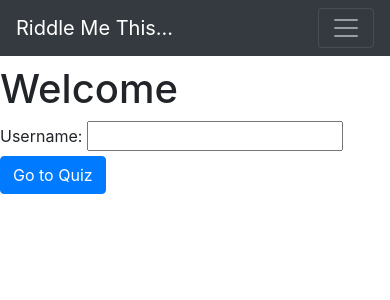
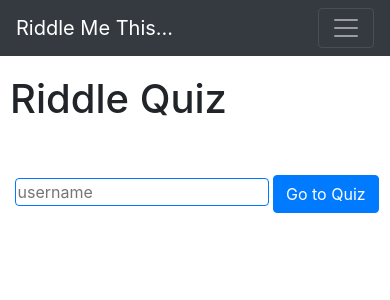
Before and after one commit to Bad-Gandalf/milestone3-riddle-quiz, a Flask app: page / in a window 390 px wide. Shown: the top 300 px of the page. Run offline with Flask 2, Linux system fonts and the light colour scheme; some libraries are stand-ins or nearby versions.

Commit message:
imported sessions and reformatted code to work with sessions dictionary, css media queries added

```diff
--- a/data/riddle_data.json
+++ b/data/riddle_data.json
@@ -7,7 +7,7 @@
 
     },
       {
-        "riddle"       : "What has roots as nobody sees, Is taller than trees Up, up it goes, And yet never grows?",
+        "riddle"       : "What has roots as nobody sees, Is taller than trees, Up up it goes, And yet never grows?",
         "answer"       : "Mountain",
         "url"          : "2",
         "image_source" : "http://78.media.tumblr.com/f1eb583b52d43019744de0687f9f7589/tumblr_o8ho9omAB21qh5xqho3_1280.jpg"
@@ -31,7 +31,7 @@
         "image_source" : "https://pbs.twimg.com/media/CQZycuOVAAA82_8.jpg"
     },
       {
-        "riddle"       : "It cannot be seen, cannot be felt, Cannot be heard, cannot be smelt. It lies behind stars and under hills, And empty holes it fills. It comes first and follows after, Ends life, kills laughter",
+        "riddle"       : "It cannot be seen, Cannot be felt, Cannot be heard, Cannot be smelt. It lies behind stars and under hills, And empty holes it fills. It comes first and follows after, Ends life, kills laughter",
         "answer"       : "Dark",
         "url"          : "6",
         "image_source" : "http://img.playbuzz.com/image/upload/f_auto,fl_lossy,q_auto/cdn/79003510-1e28-4caa-8067-0f850a1b30bb/33c574a5-1a1b-49f7-8f57-7476d47d967f.jpg"
@@ -46,7 +46,7 @@
         "riddle"       : "A box without hinges, key or lid, Yet golden treasure inside is hid.",
         "answer"       : "Egg",
         "url"          : "8",
-        "image_source" : "http://www.azquotes.com/picture-quotes/quote-a-box-without-hinges-key-or-lid-yet-golden-treasure-inside-is-hid-j-r-r-tolkien-29-53-91.jpg"
+        "image_source" : "http://7428.net/wp-content/uploads/2013/04/Treasure-Box-4.jpg"
     },
     {
         "riddle"       : "Voiceless it cries, Wingless flutters, Toothless bites, Mouthless mutters.",
--- a/data/scoreboard.txt
+++ b/data/scoreboard.txt
@@ -26,3 +26,9 @@
 2 Test10 11/04/18
 9 Test11 11/04/18
 10 1234567890 11/04/18
+9 Podge 11/04/18
+9 Test12 12/04/18
+10 Test12 12/04/18
+1 Player1 12/04/18
+8 Patrick 12/04/18
+2 Podge 12/04/18
--- a/run.py
+++ b/run.py
@@ -1,13 +1,13 @@
 import os
 import json
-from flask import Flask, render_template, request, redirect, flash, url_for
+from flask import Flask, render_template, request, redirect, flash, url_for, session
 from datetime import datetime
 
 app = Flask(__name__)
 app.secret_key = 'some_secret'
 
-user = {"username":"",
-        "score" : 0 }
+
+
 
 def username_validator(username):
     if len(username) > 10:
@@ -50,8 +50,8 @@ def login():
         if username_validator(username) == False:
             flash("Username must contain between 3 and 10 characters and cannot contain any spaces")
         else:
-            user['username'] = username
-            user['score'] = 0
+            session['username'] = username
+            session['score'] = 0
             return redirect('/1')
     return render_template("index.html")
 
@@ -67,7 +67,7 @@ def get_info(number):
                 total = str(int(obj['url']) - 1)
 
 
-    return render_template("member.html", riddle=riddle, user=user, total=total)
+    return render_template("member.html", riddle=riddle, user=session, total=total, score=session['score'])
 
 
 @app.route('/submit_answer', methods = ["POST"])
@@ -79,7 +79,7 @@ def check_answer():
         if url < 10:
             if guess == answer:
                 url += 1
-                user['score'] += 1
+                session['score'] += 1
                 return redirect(url)
             elif guess == "Pass":
                 url += 1
@@ -89,11 +89,11 @@ def check_answer():
                 return redirect(url)
         else:
             if guess == answer:
-                user['score'] += 1
-                add_to_scoreboard(user['username'], user['score'])
+                session['score'] +=1
+                add_to_scoreboard(session['username'], session['score'])
                 return redirect('leaderboard')
             elif guess == "Pass":
-                add_to_scoreboard(user['username'], user['score'])
+                add_to_scoreboard(session['username'], session['score'])
                 return redirect('leaderboard')
             else:
                 flash('"{}" is incorrect. Please try again, or type "pass\" to skip the question.'.format(request.form['answer']))
@@ -106,7 +106,7 @@ def check_answer():
 def leaderboard():
     scoreboard = display_scoreboard()
 
-    return render_template("leaderboard.html", scoreboard=scoreboard, user=user)
+    return render_template("leaderboard.html", scoreboard=scoreboard, username=session['username'], score=session['score'])
 
 
 
--- a/static/css/styles.css
+++ b/static/css/styles.css
@@ -1,6 +1,21 @@
 .image-container img {
     max-height: 300px;
     width: auto;
+    margin-left: auto;
+    margin-right: auto;
+    display: block;
+}
+
+.form-group {
+    text-align: center;
+}
+
+.riddle  {
+    text-align: center
+}
+
+.score {
+    text-align: center;
 }
 
 .leaderboard {
@@ -15,6 +30,29 @@ body {
 
 }
 
-.row {
+
+
+.jumbotron {
     text-align: center;
 }
+
+.form-group {
+    text-align: center;
+}
+
+.form-group input {
+    border: solid #007bff 1px;
+    border-radius: .25rem;
+    line-height: 1.5;
+
+}
+.row {
+    margin: 10px;
+}
+
+@media(max-width: 722px) {
+   .image-container img {
+       max-width: 330px;
+       height: auto;
+    }
+}
--- a/templates/index.html
+++ b/templates/index.html
@@ -1,23 +1,28 @@
-{% extends 'base.html' %}
-{% block content %}
+{% extends 'base.html' %} {% block content %}
 
-<h1>Welcome</h1>
+<header>
+    <div class="col-xs-12">
+        <div class="row">
+            <h1>Riddle Quiz</h1>
+        </div>
+    </div>
+</header>
+<br>
+<div class="col-xs-12">
+    <div class="row">
+        <form method="POST" class="form-group">
+            <label for="username"></label>
+            <input type="text" id='username' name="username" placeholder="username" />
 
-<form method="POST" class="form-group">
-            <label for="username">Username:</label>
-            <input type="text" id='username' name = "username" placeholder="" />
-
-            <button type="button" class="btn btn-primary">Go to Quiz</button>
+            <button type="submit" class="btn btn-primary">Go to Quiz</button>
         </form>
 
-{% with messages = get_flashed_messages() %}
-        {% if messages %}
+        {% with messages = get_flashed_messages() %} {% if messages %}
         <ul class="flashes">
             {% for message in messages %}
             <li>{{ message }}</li>
             {% endfor %}
         </ul>
-        {% endif %}
-        {% endwith %}
-
-{% endblock %}
+        {% endif %} {% endwith %} {% endblock %}
+    </div>
+</div>
--- a/templates/leaderboard.html
+++ b/templates/leaderboard.html
@@ -5,17 +5,17 @@
 <div class=leaderboard>
 <div class="jumbotron">
 <h2>Leaderboard</h2>
-<p>Congrats you got {{ user.score }} / 10 correct!</p>
+<p>Congrats {{ username }}, you got {{ score }} / 10 correct!</p>
 <table>
 <tr>
+    <th>Username</th>
     <th>Score</th>
-    <th>Username</th>
     <th>Date</th>
     </tr>
 {% for score in scoreboard %}
     <tr>
+        <td>{{ score[1] }}</td>
         <td>{{ score[0] }}</td>
-        <td>{{ score[1] }}</td>
         <td>{{ score[2] }}</td>
     </tr>
     {% endfor %}
```
Also changed, not shown: templates/member.html (+14 -14 lines).
